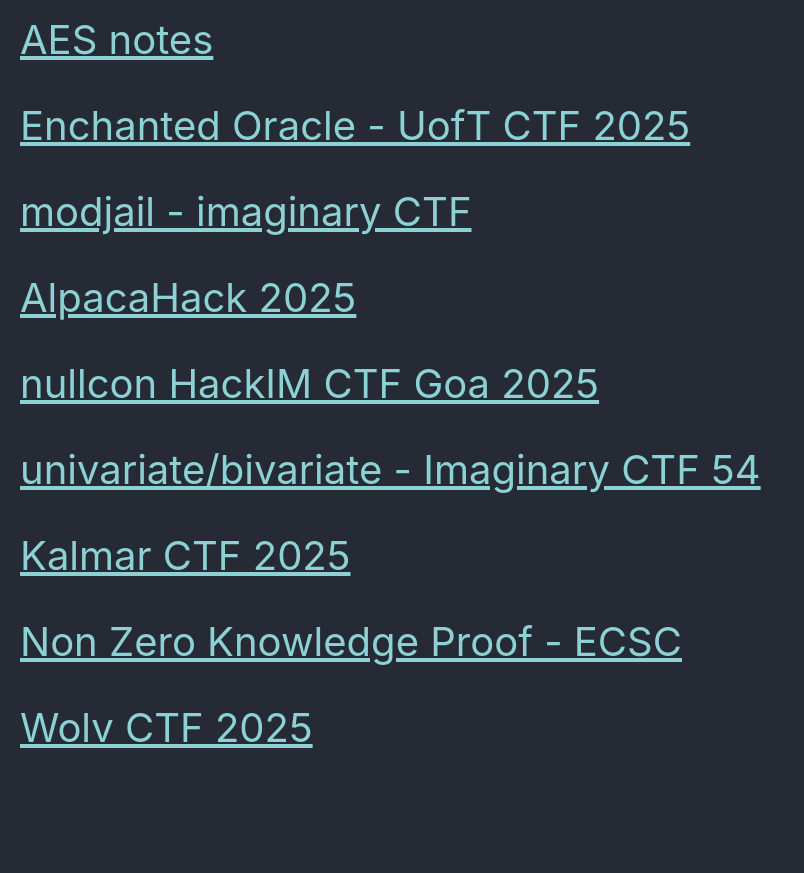
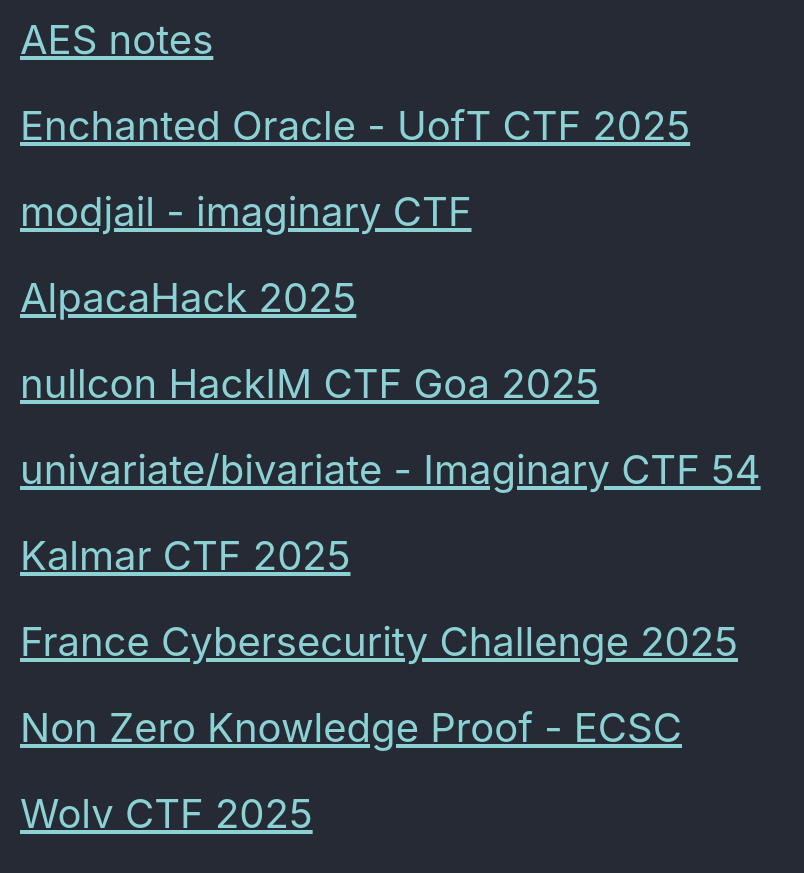
Before and after one commit to Connor-McCartney/Connor-McCartney.github.io, a Jekyll site: the page built from _pages/cryptography/other/other.md, in a window 1280 px wide and 900 px high, scrolled down 3548 px. Shown: the top 873 px of the window, without its empty margins (0-804 px from the left). Built offline with Jekyll 4.4.1, drawn with Linux system fonts in a browser that asks for light colours; cached includes are drawn as plain includes; before the commit the page ends 4362 px from its top, so only the background shows below that.

Commit message:
Update other.md

```diff
--- a/_pages/cryptography/other/other.md
+++ b/_pages/cryptography/other/other.md
@@ -143,6 +143,8 @@ title: Other
 <span style="font-size:2em;">   [Kalmar CTF 2025](/cryptography/other/KalmarCTF2025) </span> <br>
 
 
+<span style="font-size:2em;">   [France Cybersecurity Challenge 2025](/cryptography/other/FCSC-2025) </span> <br>
+
 <span style="font-size:2em;">   [Non Zero Knowledge Proof - ECSC](/cryptography/other/NonZeroKnowledgeProof-ECSC) </span> <br>
 
 
```
